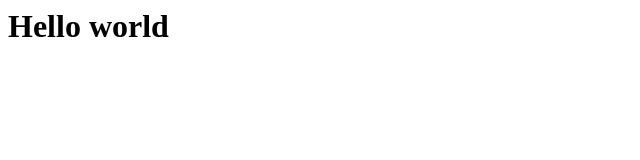
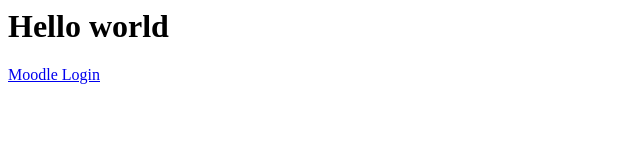
Before and after one commit to tp274/homework2, a plain HTML site: page index.html in a window 1280 px wide. Shown: the whole page, without its empty margins (0-640 px from the left). Drawn offline with Linux system fonts and the light colour scheme.

Commit message:
Added anchor tag

```diff
--- a/index.html
+++ b/index.html
@@ -1 +1,3 @@
-<html><h1>Hello world </h1> </html>
+<html><h1>Hello world </h1>
+ <a href="http://njit2.mrooms.net/">Moodle Login</a><br></br>
+</html>
```
